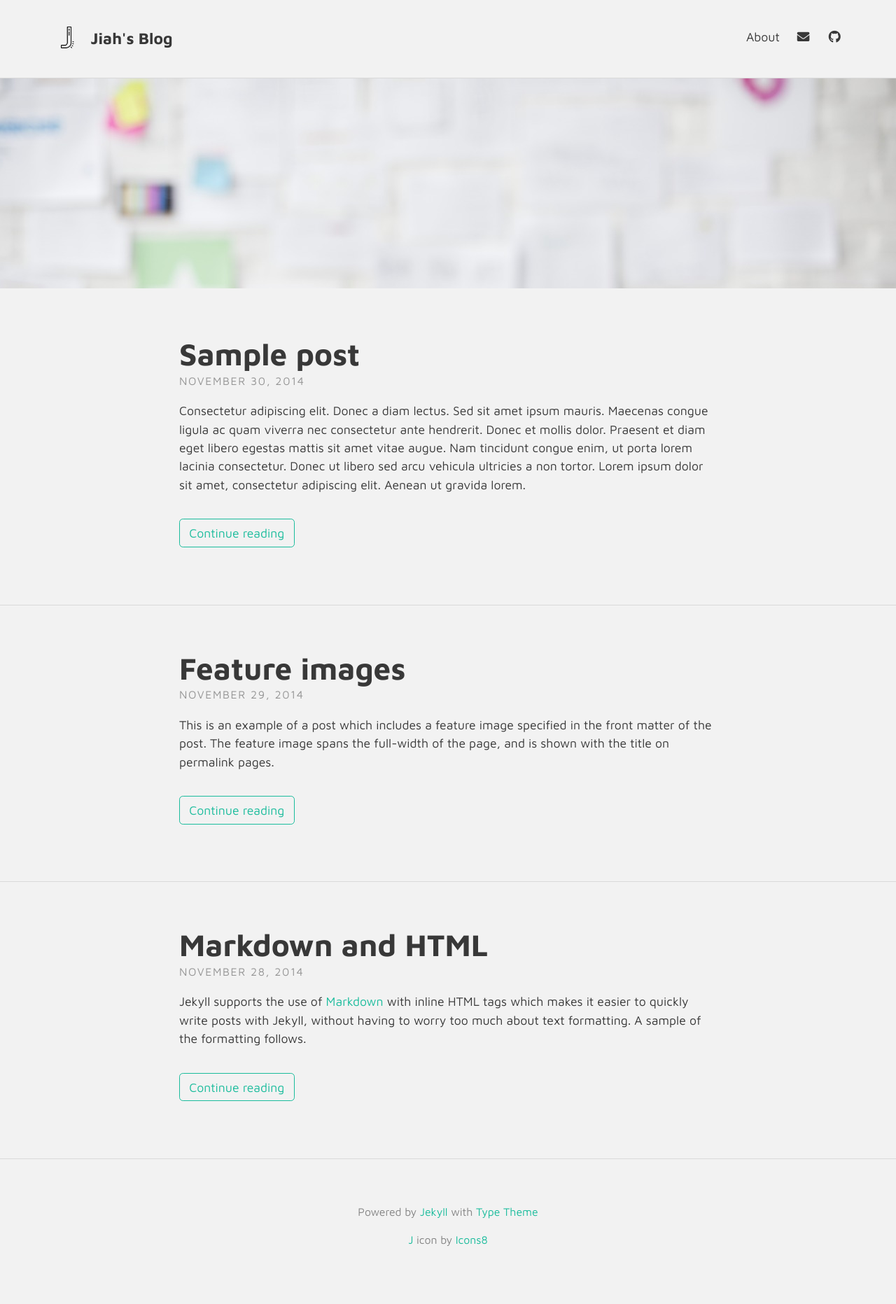
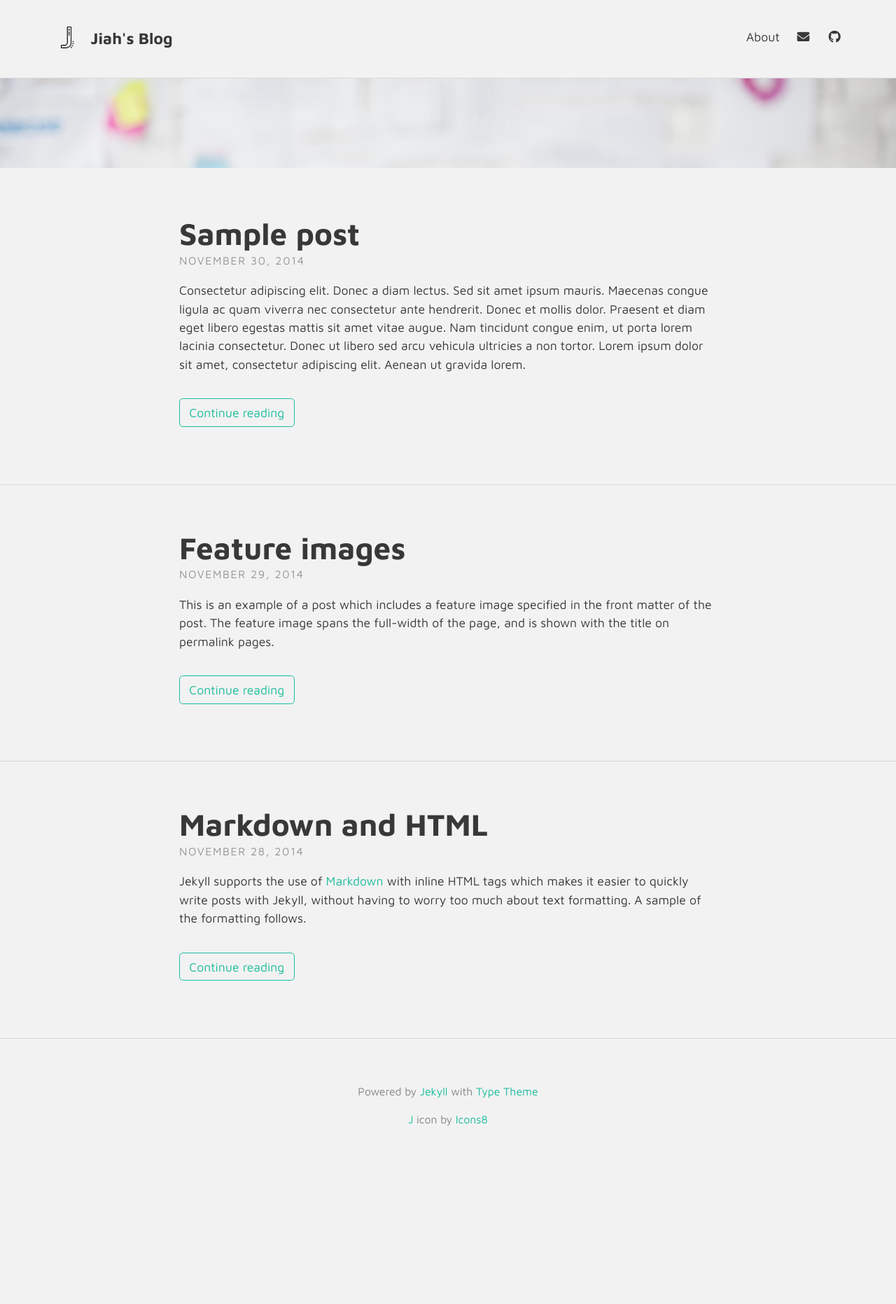
Before and after one commit to jiahnoh97/jiahnoh97.github.io, a Jekyll site: the page built from index.html, in a window 1280 px wide. Shown: the whole page at 70% size. Built offline with Jekyll 4.4.1, drawn with Linux system fonts in a browser that asks for light colours; nearby versions of some CDN libraries; the list of posts is cut into pages by our own code; after the commit the page ends 1691 px from its top, so only the background shows below that.

Commit message:
Update _index.scss

```diff
--- a/_sass/layouts/_index.scss
+++ b/_sass/layouts/_index.scss
@@ -3,7 +3,7 @@
   @extend %padding-regular;
   display: inline-block;
   width: 100%;
-  height: 300px;
+  height: 30%;
   background-color:$header-desc-background-color;
   background-size: cover;
   font-size: 1.2em;
```
